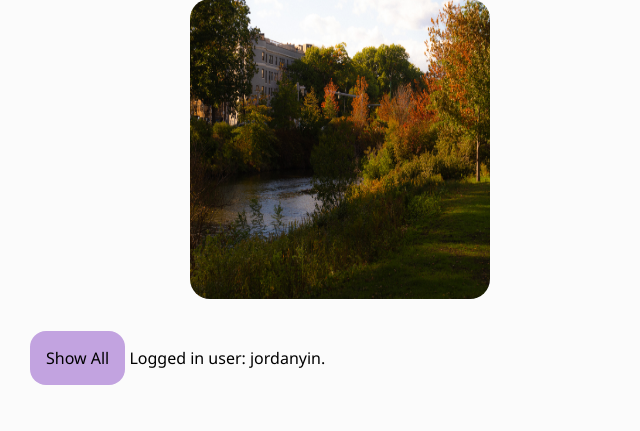
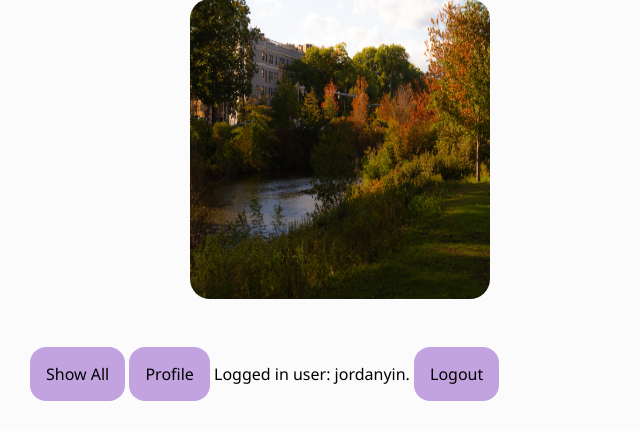
Before and after one commit to JorYin/cs412, a Django app: page /mini_insta/profile/1 in a window 1280 px wide. Shown: the part 622-1053 px from the top of the page, without its empty margins (0-640 px from the left). Before the commit the page ends 1007 px from the top, so only its background shows below. Run offline with Django 5.2, Linux system fonts and the light colour scheme; a user stored in the database is signed in; data comes from the database, SQL or seed files in the repository; both versions use the stored data as it was after the commit.

Commit message:
task 2 login and logout

```diff
--- a/mini_insta/templates/mini_insta/base.html
+++ b/mini_insta/templates/mini_insta/base.html
@@ -20,11 +20,18 @@ Description: Master base HTML template providing core structure, CSS styling, an
                         <li><a href="{% url 'show_feed_view' %}">Home</a></li>
                         <li><a href="{% url 'search_view' %}">Search</a></li>
                         <li><a href="{% url 'create_post' %}">Create Post</a></li>
-                        <li><a href="{% url 'my_profile' %}">Profile</a></li>
                     {% endif %}
                     {% if request.user.is_authenticated %}
+                        <li><a href="{% url 'my_profile' %}">Profile</a></li>
                         Logged in user: {{ request.user }}.
+                        <li>
+                            <form method="post" action="{% url 'mini_insta_logout' %}">
+                                {% csrf_token %}
+                                <button type="submit">Logout</button>
+                            </form>
+                        </li>
                         {% else %}
+                        <li><a href="{% url 'mini_insta_login' %}">Login</a></li>
                         Not logged in.
                     {% endif %}
                 </ul>
--- /dev/null
+++ b/mini_insta/templates/mini_insta/logged_out.html
@@ -0,0 +1,6 @@
+{% extends 'mini_insta/base.html' %}
+
+{% block content %}
+  <h1>You have been logged out.</h1>
+  <p><a class="logout-login-link" href="{% url 'mini_insta_login' %}">Log in again</a></p>
+{% endblock %}
--- a/mini_insta/urls.py
+++ b/mini_insta/urls.py
@@ -4,6 +4,7 @@
 
 from django.urls import path
 from .views import *
+from django.views.generic import TemplateView
 from django.contrib.auth import views as auth_views
 
 # URL patterns specific to the mini_insta app:
@@ -22,4 +23,6 @@ urlpatterns = [
     path('profile/search', SearchView.as_view(), name="search_view"),
     # authorization-related URLs:
     path('login/', auth_views.LoginView.as_view(template_name='mini_insta/login.html'), name='mini_insta_login'),
+    path('logout/', auth_views.LogoutView.as_view(next_page='logout_confirmation'), name='mini_insta_logout'),
+    path('logout/confirmation', TemplateView.as_view(template_name='mini_insta/logged_out.html'), name='logout_confirmation'),
 ]
--- a/static/mini_insta_styles.css
+++ b/static/mini_insta_styles.css
@@ -149,6 +149,20 @@ footer nav ul li a{
   border-radius: 1rem;
 }
 
+footer nav ul li form{
+  display: inline;
+}
+
+footer nav ul li button{
+  background-color: rgb(194, 163, 224);
+  padding: 1rem;
+  border: 0;
+  border-radius: 1rem;
+  color: black;
+  font: inherit;
+  cursor: pointer;
+}
+
 footer nav{
   margin-top: 3rem;
 }
@@ -156,6 +170,13 @@ footer nav{
 a{
   text-decoration: none;
   color: black;
+}
+
+.logout-login-link{
+  display: inline-block;
+  background-color: rgb(194, 163, 224);
+  padding: 1rem;
+  border-radius: 1rem;
 }
 
 #show_all_profile_container img{
```
Also changed, not shown: db.sqlite3.
